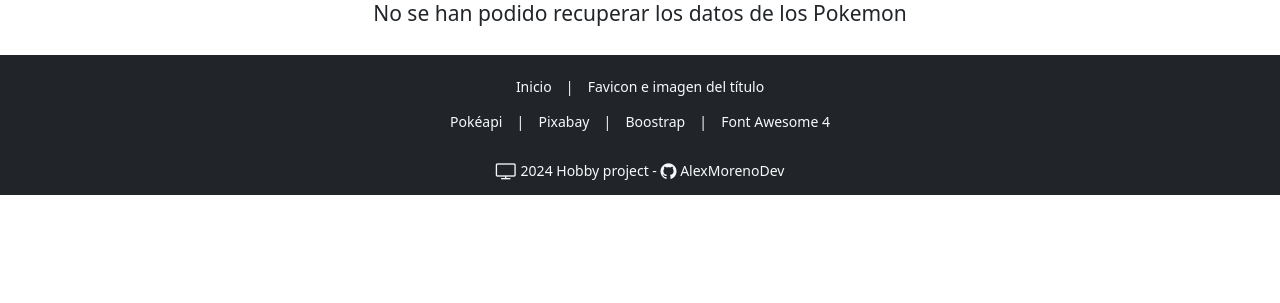
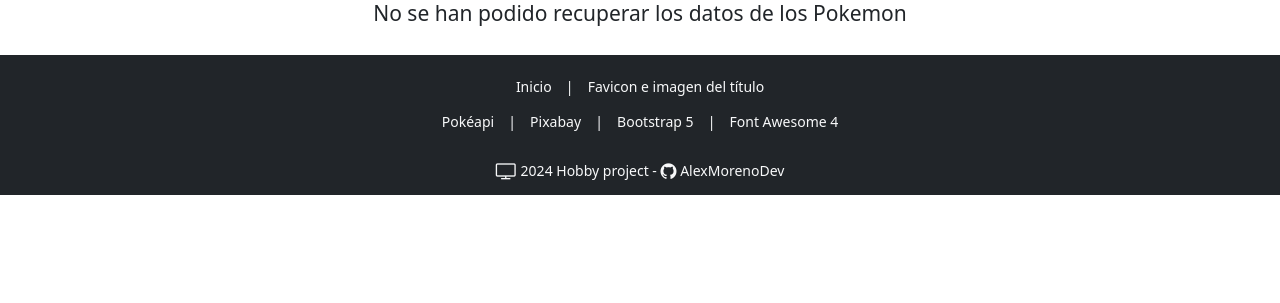
Before and after one commit to AlexMorenoDev/PokedexApp, a Flask app: template src/templates/pokemon_list.html in a window 1280 px wide. Shown: the part 161-464 px from the top of the page. Run offline with Flask 3, Linux system fonts and the light colour scheme; the template is opened without the code that fills it, so the values that code supplies are empty; some libraries are stand-ins or nearby versions.

Commit message:
Fixed spelling mistake 'Bootstrap'

```diff
--- a/src/templates/layouts/base.html
+++ b/src/templates/layouts/base.html
@@ -50,7 +50,7 @@
                     </li>
                     <li class="list-inline-item">
                         <a class="no-text-decoration text-light btn-floating btn-fb mx-1 yellow-text" href="https://getbootstrap.com/" target="_blank">
-                            Boostrap
+                            Bootstrap 5
                         </a>
                     </li>
                     <li class="list-inline-item">
```
